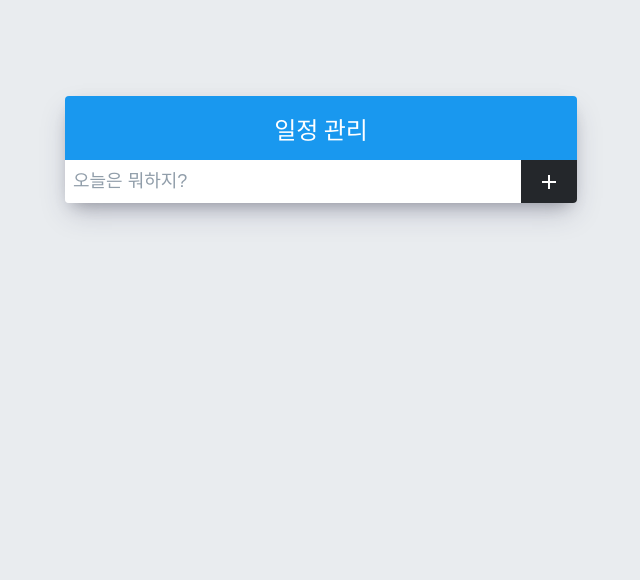
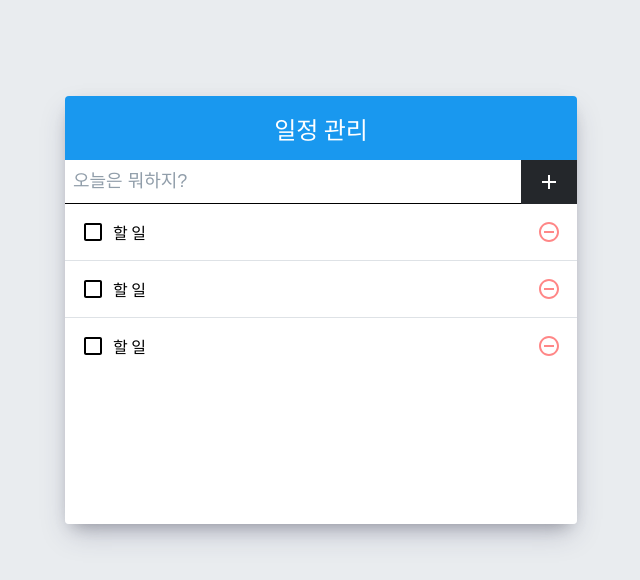
Before and after one commit to HyeongJun-P/toDoList, a React (Create React App) app: page / in a window 1280 px wide. Shown: the top 580 px of the page, without its empty margins (319-959 px from the left). Built offline with nearby package versions, Linux system fonts and the light colour scheme.

Commit message:
ver 0.2
List

```diff
--- a/src/App.js
+++ b/src/App.js
@@ -1,15 +1,20 @@
 import React from "react";
 import DoTemp from "./components/DoTemp";
 import DoInsert from "./components/DoInsert";
+import DoList from "./components/DoList";
 
-const App = () => {
+class App extends React.Component {
+  state = {  }
+  render() {
   return (
         <div>
           <DoTemp>
             <DoInsert />
+            <DoList />
           </DoTemp>
         </div>
     );
-};
+  }
+}
 
-export default App;
+export default App
--- a/src/components/DoInsert.scss
+++ b/src/components/DoInsert.scss
@@ -15,6 +15,7 @@ input {
         color:#919eaa;
     }
     flex:1;
+    border-bottom: 1px solid #000000;;
 }
 
 button {
--- /dev/null
+++ b/src/components/DoList.js
@@ -0,0 +1,15 @@
+import React from 'react';
+import DoLitem from './DoLitem';
+import './DoList.scss';
+
+const DoList = () => {
+    return (
+        <div className="DoList">
+            <DoLitem/>
+            <DoLitem/>
+            <DoLitem/>
+        </div>
+    );
+}
+
+export default DoList;
--- /dev/null
+++ b/src/components/DoList.scss
@@ -0,0 +1,5 @@
+.DoList {
+    min-height: 320px;
+    max-height: 320px;
+    overflow-y: auto;
+}
--- /dev/null
+++ b/src/components/DoLitem.js
@@ -0,0 +1,23 @@
+import React from 'react';
+import {
+    MdCheckBoxOutlineBlank,
+    MdCheckBox,
+    MdRemoveCircleOutline
+} from 'react-icons/md';
+import './DoLitem.scss';
+
+const DoLitem = () => {
+    return (
+        <div className="DoLitem">
+            <div className="checkbox">
+                <MdCheckBoxOutlineBlank/>
+                <div className="text">할 일</div>
+            </div>
+            <div className="remove">
+                <MdRemoveCircleOutline/>
+            </div>
+        </div>
+    );
+}
+
+export default DoLitem;
--- /dev/null
+++ b/src/components/DoLitem.scss
@@ -0,0 +1,46 @@
+.DoLitem {
+    padding: 1rem;
+    display: flex;
+    align-items: center;
+    &::nth-child(even) {
+        background: #f8f9fa;
+    }
+    .checkbox {
+        cursor:pointer;
+        flex:1;
+        display: flex;
+        align-items: center;
+        svg {
+            font-size: 1.5rem;
+        }
+        .text {
+            margin-left: 0.5rem;
+            flex:1;
+        }
+
+        &.checked {
+            svg {
+                color:#22b8cf;
+            }
+            .text {
+                color:#adb5bd;
+                text-decoration: line-through;
+            }
+        }
+    }
+
+    .remove {
+        display: flex;
+        align-items: center;
+        font-size:1.5rem;
+        color:#ff8787;
+        cursor:pointer;
+        &:hover {
+            color:#ff8787;
+        }
+    }
+
+    & + & {
+        border-top: 1px solid #dee2e6;
+    }
+}
--- a/src/components/DoTemp.js
+++ b/src/components/DoTemp.js
@@ -1,5 +1,5 @@
 import React from 'react';
-import './doTemp.scss';
+import './DoTemp.scss';
 
 const DoTemp = ({children}) => {
     return (
```
Lines whose indentation alone changed are shown as unchanged.
